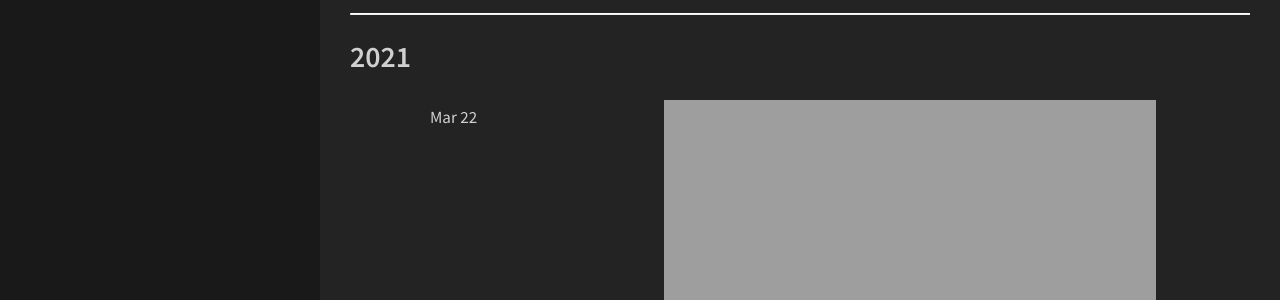
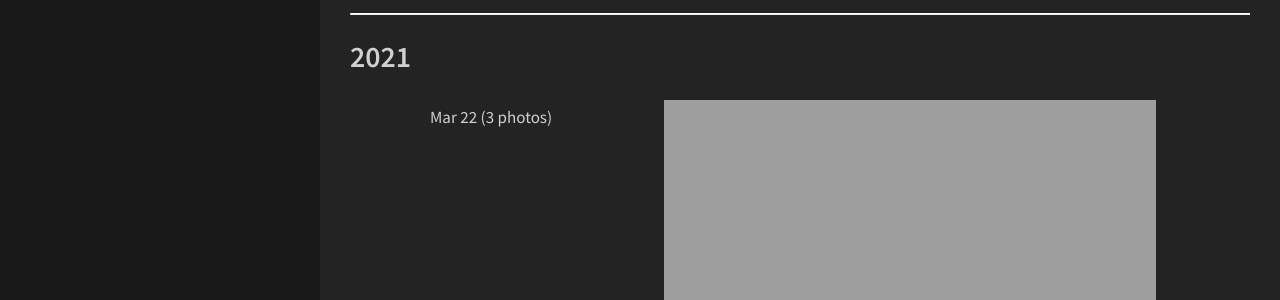
Before and after one commit to uynitsuj/uynitsuj.github.io, a Jekyll site: the page built from imgGallery.html, in a window 1280 px wide. Shown: the part 152-452 px from the top of the page. Built offline with Jekyll 4.4.1, drawn with Linux system fonts in a browser that asks for light colours.

Commit message:
Update imgGallery.html

```diff
--- a/imgGallery.html
+++ b/imgGallery.html
@@ -11,7 +11,7 @@ permalink: /img_gallery/
         <h2 class="gallery-year"> 2021 </h2>
       </div>
       <ul>
-        <ol><div style="width:140px;float:left;"> Mar 22</div> <a href="{{ site.url }}/img/gallery/QPRev2.png" data-lightbox="QPimproved" data-title="Quadruped Model Improvements"><img width="60%" src="{{ site.url }}/img/gallery/QPRev2.png"></a>
+        <ol><div style="width:140px;float:left;"> Mar 22 (3 photos)</div> <a href="{{ site.url }}/img/gallery/QPRev2.png" data-lightbox="QPimproved" data-title="Quadruped Model Improvements"><img width="60%" src="{{ site.url }}/img/gallery/QPRev2.png"></a>
         <a href="{{ site.url }}/img/gallery/QPRev2-2.png" data-lightbox="QPimproved" data-title="Quadruped Model Improvements"></a>
         <a href="{{ site.url }}/img/gallery/QPRev2-3.png" data-lightbox="QPimproved" data-title="Quadruped Model Improvements"></a>
         </ol>
```
